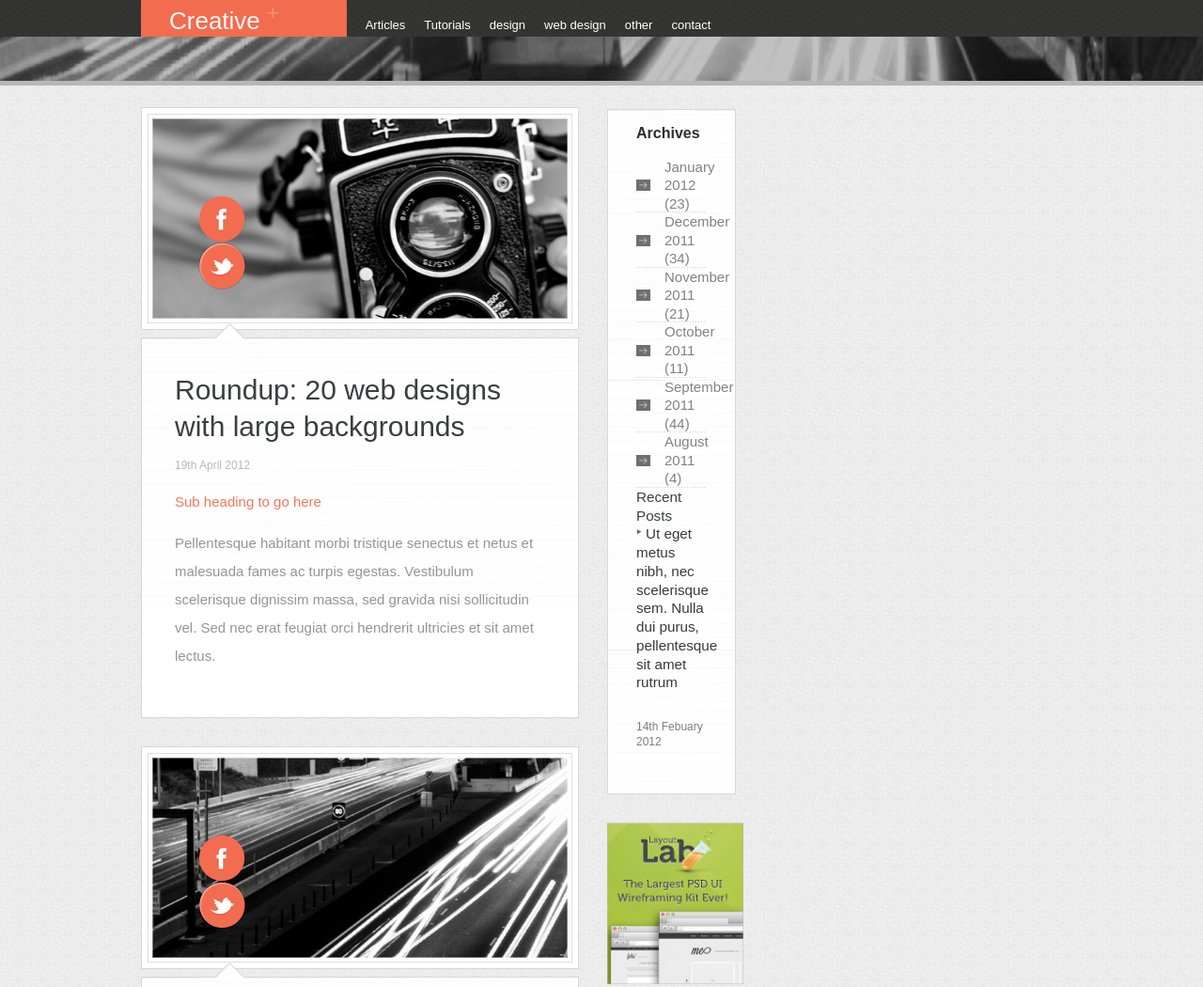
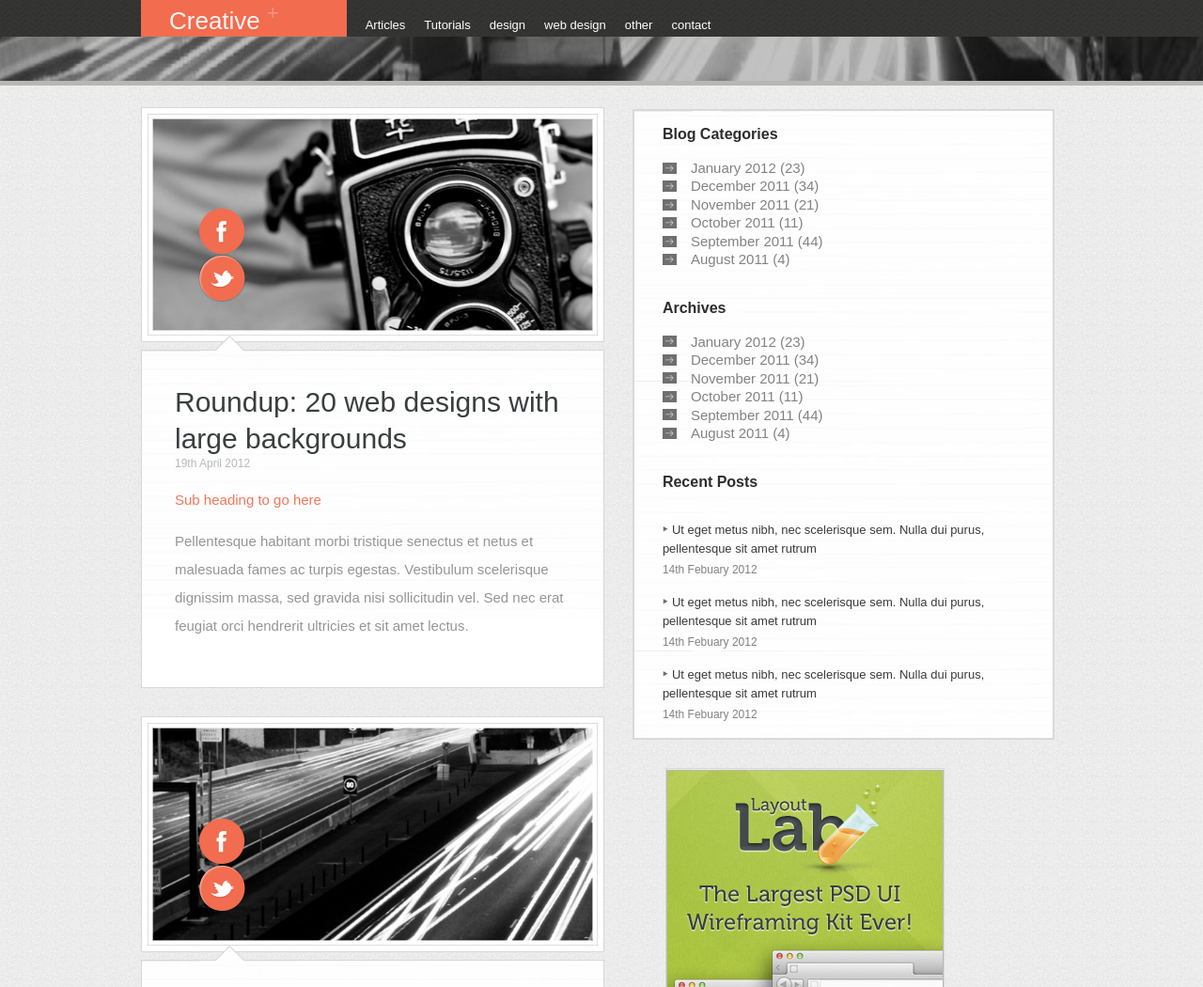
Before and after one commit to SlavaShensev/Creative, a plain HTML site: page index.html in a window 1280 px wide. Shown: the top 1050 px of the page at 94% size. Drawn offline with Linux system fonts and the light colour scheme.

Commit message:
desktop version

```diff
--- a/index.html
+++ b/index.html
@@ -227,81 +227,150 @@
                     </ul>
                 </div>
                 <aside class="sidebar">
-                    <div class="sidebar main__sidebar">
-                        <div class="widget">
-                            <div class="widget sidebar__widget">
-                                <div class="widget__categories">
-                                    <div class="categories">
-
+                    <div class="sidebar__widgets">
+                        <div class="widgets">
+                            <div class="sidebar__widgets">
+                                <div class="widgets__BlogCategories">
+                                    <h3 class="BlogCategories__title title">
+                                        Blog Categories
+                                    </h3>
+                                    <ul class="BlogCategories__list">
+                                        <li class="BlogCategories__item  text--grey text--img">
+                                            <p class="BlogCategories__text">
+                                                <a href="#" class="BlogCategories__link">
+                                                    January 2012 (23)
+                                                </a>
+                                            </p>
+                                        </li>
+                                        <li class="BlogCategories__item  text--grey text--img">
+                                            <p class="BlogCategories__text">
+                                                <a href="#" class="BlogCategories__link">
+                                                    December 2011 (34)
+                                                </a>
+                                            </p>
+                                        </li>
+                                        <li class="BlogCategories__item  text--grey text--img">
+                                            <p class="BlogCategories__text">
+                                                <a href="#" class="BlogCategories__link">
+                                                    November 2011 (21)
+                                                </a>
+                                            </p>
+                                        </li>
+                                        <li class="BlogCategories__item  text--grey text--img">
+                                            <p class="BlogCategories__text">
+                                                <a href="#" class="BlogCategories__link">
+                                                    October 2011 (11)
+                                                </a>
+                                            </p>
+                                        </li>
+                                        <li class="BlogCategories__item text--grey text--img">
+                                            <p class="BlogCategories__text">
+                                                <a href="#" class="BlogCategories__link">
+                                                    September 2011 (44)
+                                                </a>
+                                            </p>
+                                        </li>
+                                        <li class="BlogCategories__item text--grey text--img">
+                                            <p class="BlogCategories__text">
+                                                <a href="#" class="BlogCategories__link">
+                                                    August 2011 (4)
+                                                </a>
+                                            </p>
+                                        </li>
+                                    </ul>
                                 </div>
-
-                                    <div class="widget__archives">
-                                        <h3 class="archives__title">
+                                <div class="widgets__archives">
+                                    <h3 class="archives__title title">
                                         Archives
                                     </h3>
                                     <ul class="archives__list">
-                                            <li class="archives__item">
+                                        <li class="archives__item text--grey text--img">
+                                            <p class="archives__text">
                                                 <a href="#" class="archives__link">
+                                                    January 2012 (23)
+                                                </a>
+                                            </p>
+                                        </li>
+                                        <li class="archives__item text--grey text--img">
                                             <p class="archives__text">
-                                                        January 2012 (23)
+                                                <a href="#" class="archives__link">
+                                                    December 2011 (34)
+                                                </a>
                                             </p>
+                                        </li>
+                                        <li class="archives__item text--grey text--img">
+                                            <p class="archives__text">
+                                                <a href="#" class="archives__link">
+                                                    November 2011 (21)
                                                 </a>
+                                            </p>
                                         </li>
-                                            <li class="archives__item">
+                                        <li class="archives__item text--grey text--img">
+                                            <p class="archives__text">
                                                 <a href="#" class="archives__link">
+                                                    October 2011 (11)
+                                                </a>
+                                            </p>
+                                        </li>
+                                        <li class="archives__item text--grey text--img">
                                             <p class="archives__text">
-                                                        December 2011 (34)
+                                                <a href="#" class="archives__link">
+                                                    September 2011 (44)
+                                                </a>
                                             </p>
+                                        </li>
+                                        <li class="archives__item text--grey text--img">
+                                            <p class="archives__text">
+                                                <a href="#" class="archives__link">
+                                                    August 2011 (4)
                                                 </a>
-                                            </li>
-                                            <li class="archives__item">
-                                                <a href="#" class="archives__link">
-                                                    <p class="archives__text">
-                                                        November 2011 (21)
                                             </p>
-                                                </a>
-                                            </li>
-                                            <li class="archives__item">
-                                                <a href="#" class="archives__link">
-                                                    <p class="archives__text">
-                                                        October 2011 (11)
-                                                    </p>
-                                                </a>
-                                            </li>
-                                            <li class="archives__item">
-                                                <a href="#" class="archives__link">
-                                                    <p class="archives__text">
-                                                        September 2011 (44)
-                                                    </p>
-                                                </a>
-                                            </li>
-                                            <li class="archives__item">
-                                                <a href="#" class="archives__link">
-                                                    <p class="archives__text">
-                                                        August 2011 (4)
-                                                    </p>
-                                                </a>
                                         </li>
                                     </ul>
                                 </div>
-                                    <div class="resentPosts">
-                                        <h3 class="resentPosts__title">
+                                <div class="widget__resentPosts">
+                                    <h3 class="resentPosts__title title">
                                         Recent Posts
                                     </h3>
                                     <ul class="resentPosts__list">
                                         <li class="resentPosts__item">
                                             <article class="resentPost">
                                                 <h3 class="resentPost__title">
-                                                        <a href="#" class="resentPost__link">
+                                                    <a href="#" class="resentPost__link text--dark">
                                                         Ut eget metus nibh, nec scelerisque sem.
                                                         Nulla dui purus, pellentesque sit amet rutrum
                                                     </a>
                                                 </h3>
-                                                    <time class="resentPost__data" datetime="2012-02-14">
+                                                <time class="resentPost__data text--grey--sm" datetime="2012-02-14">
                                                     14th Febuary 2012
                                                 </time>
                                             </article>
-
+                                        </li>
+                                        <li class="resentPosts__item">
+                                            <article class="resentPost">
+                                                <h3 class="resentPost__title">
+                                                    <a href="#" class="resentPost__link text--dark">
+                                                        Ut eget metus nibh, nec scelerisque sem.
+                                                        Nulla dui purus, pellentesque sit amet rutrum
+                                                    </a>
+                                                </h3>
+                                                <time class="resentPost__data text--grey--sm" datetime="2012-02-14">
+                                                    14th Febuary 2012
+                                                </time>
+                                            </article>
+                                        </li>
+                                        <li class="resentPosts__item">
+                                            <article class="resentPost">
+                                                <h3 class="resentPost__title">
+                                                    <a href="#" class="resentPost__link text--dark">
+                                                        Ut eget metus nibh, nec scelerisque sem.
+                                                        Nulla dui purus, pellentesque sit amet rutrum
+                                                    </a>
+                                                </h3>
+                                                <time class="resentPost__data text--grey--sm" datetime="2012-02-14">
+                                                    14th Febuary 2012
+                                                </time>
+                                            </article>
                                         </li>
                                     </ul>
                                 </div>
@@ -310,9 +379,8 @@
                     </div>
                     <div class="sidebar__banner">
                         <a href="#" target="_blank">
-                                <img src="img/siteBar-add.jpg" alt="">
+                            <img src="img/siteBar-add.jpg" class="banner__img" alt="">
                         </a>
-                        </div>
                     </div>
                 </aside>
             </div>
--- a/style.css
+++ b/style.css
@@ -223,102 +223,89 @@ body {
 
 .pagination__link--disabled {
     background: #f26c4f;
-   color: #fff;
+    color: #fff;
 }
 
 .pagination__link {
     color: #3a3e3f;
 }
 
-.sidebar__widget {
-    background: #ffffff url("img/bg-main-content.jpg");
-    border: 1px solid #d9d9d9;
-    padding: 15px 30px 17px 30px;
+.sidebar {
     margin: 25px 8px 30px 30px;
 }
 
-.widget__categories {
-    margin-bottom: 30px;
+.sidebar__widgets {
+    background: #ffffff url("img/bg-main-content.jpg");
+    border: 1px solid #d9d9d9;
 }
 
-.categories__title {
-    color: #2e2d2d;
-    font-size: 14px;
-    font-weight: bold;
-    margin-bottom: 15px;
-}
-
-.categories__list {
-    font-size: 15px;
-}
-
-.categories__item {
-    background: url("img/dot-widget-li.png") bottom repeat-x;
-}
-
-.categories__text {
-    background: url("img/widget-a1.jpg") left center no-repeat;
-    color: #828282;
-    padding: 0 0 0 30px;
-}
-
-.categories__text:hover {
-    background: url("img/widget-a2.jpg") left center no-repeat;
-    color: #f26c4f;
-}
-
-.archives__categories {
-    margin-bottom: 30px;
-}
-
-.archives__title {
+.title {
     color: #2e2d2d;
     font-size: 16px;
     font-weight: bold;
     margin-bottom: 15px;
 }
 
-.archives__list {
+.text--grey {
     font-size: 15px;
+    color: #828282;
+}
+
+.text--grey--sm {
+    font-size: 12px;
+    color: #828282;
+}
+
+.text--dark {
+    font-size: 13px;
+    color: #3a3a3a;
+}
+
+.text--img {
+    background: url("img/widget-a1.jpg") left center no-repeat;
+}
+
+.widgets__BlogCategories {
+    padding: 15px 30px 17px 30px;
+}
+
+.BlogCategories__item {
+    padding-left: 30px;
+}
+
+.BlogCategories__link {
+    color: #828282;
+}
+
+.BlogCategories__link:hover {
+    text-decoration: underline;
+    color: #f26c4f;
+}
+
+.widgets__archives {
+    padding: 15px 30px 17px 30px;
 }
 
 .archives__item {
-    background: url("img/dot-widget-li.png") bottom repeat-x;
+    padding-left: 30px;
 }
 
-.article__time {
-    margin-top: 15px;
+.archives__link {
+    color: #828282;
 }
 
-.archives__text {
-    background: url("img/widget-a1.jpg") left center no-repeat;
-    color: #828282;
-    padding: 0 0 0 30px;
-}
-
-.archives__text:hover {
-    background: url("img/widget-a2.jpg") left center no-repeat;
+.archives__link:hover {
+    text-decoration: underline;
     color: #f26c4f;
 }
 
-.widget__resentPost {
-    margin-top: 30px;
+.widget__resentPosts {
+    padding: 15px 30px 17px 30px;
 }
 
 .resentPost__title {
-    margin-bottom: 30px;
-}
-
-.resentPost__content {
-    margin-bottom: 25px;
-}
-
-.resentPost__text {
-    font-size: 13px;
-    color: #3a3a3a;
-    font-style: italic;
-    line-height: 1.5;
-    margin-bottom: 15px;
+    padding-top: 15px;
+    padding-bottom: 5px;
 }
 
 .resentPost__link {
@@ -332,16 +319,12 @@ body {
     color: #f26c4f;
 }
 
-.resentPost__data {
-    display: block;
-    color: #7e7e7e;
-    font-size: 12px;
+.sidebar__banner {
+    margin: 30px 15px 0 35px;
 }
 
-.sidebar__banner {
-    display: flex;
-    margin-left: 30px;
-    margin-bottom: 30px;
+.banner__img {
+    border: 1px solid #d7d7d7;
 }
 
 .footer {
```
Lines whose indentation alone changed are shown as unchanged.
